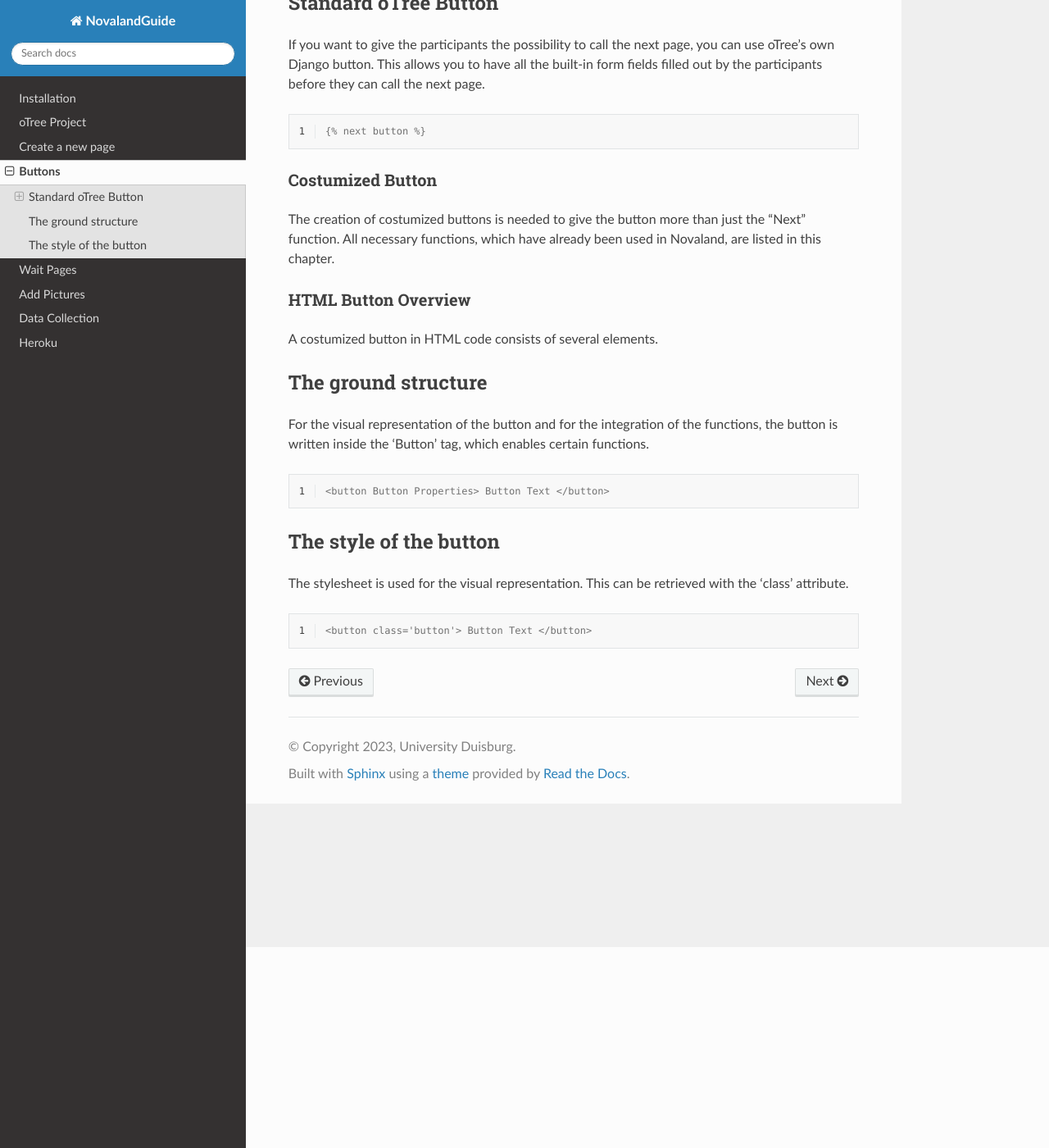
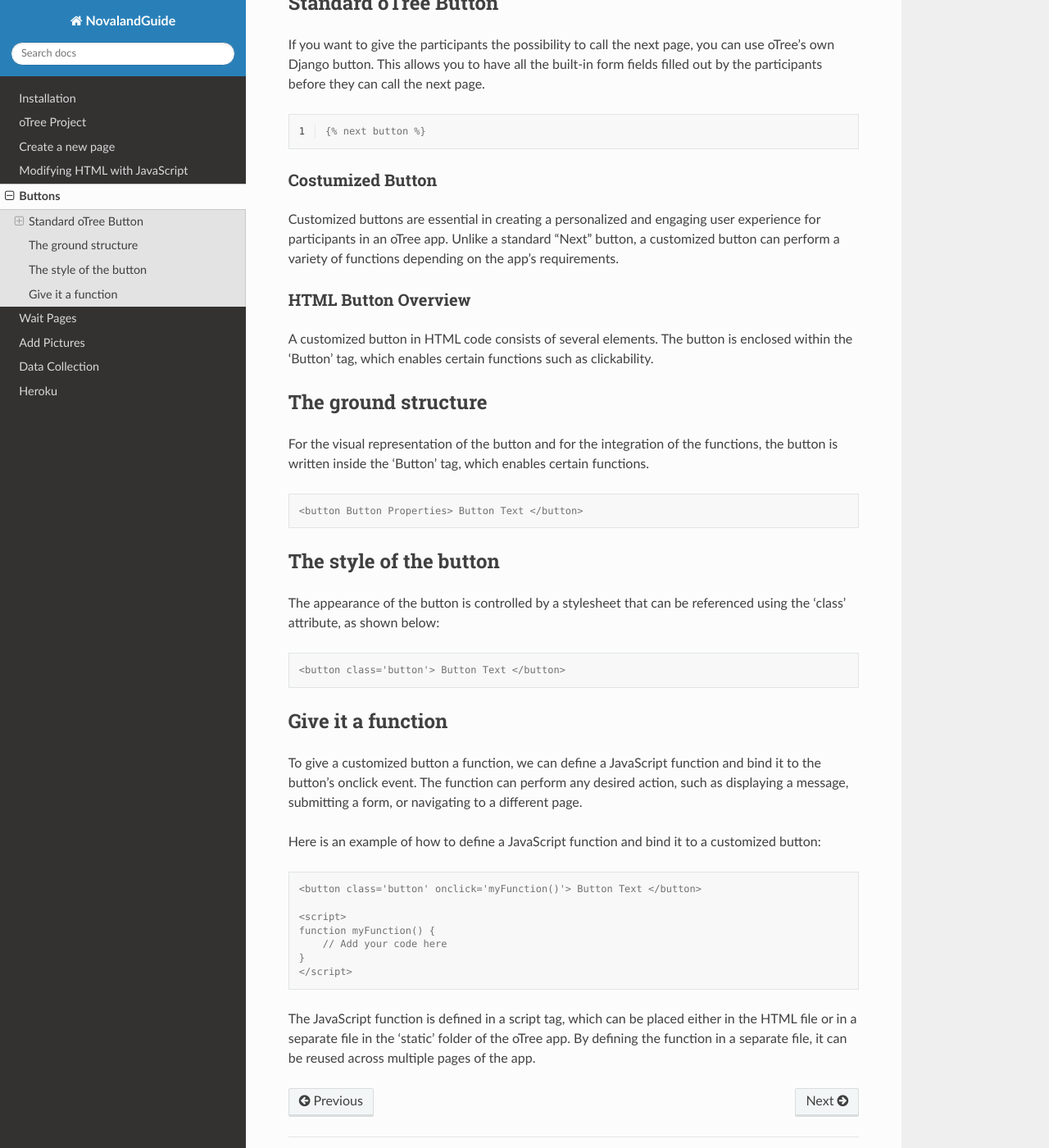
Before and after one commit to EmpPowiUDE/NovalandGuide, a Sphinx documentation site: the page built from docs/source/Buttons.rst, in a window 1280 px wide and 1400 px high, scrolled down 245 px. Shown: the whole window at 82% size. Built offline with Sphinx 7.4.7 and the Read the Docs theme 2.0.0, drawn with Linux system fonts in a browser that asks for light colours.

Commit message:
Add Modifying HTML + Change some pages
- Buttons
- Create a new page
- otree Project
- wait pages

```diff
--- a/docs/source/Buttons.rst
+++ b/docs/source/Buttons.rst
@@ -15,29 +15,45 @@ This allows you to have all the built-in form fields filled out by the participa
 
 Costumized Button
 =====================
-The creation of costumized buttons is needed to give the button more than just the "Next" function.
-All necessary functions, which have already been used in Novaland, are listed in this chapter.
+Customized buttons are essential in creating a personalized and engaging user experience for participants in an oTree app. Unlike a standard "Next" button, a customized button can perform a variety of functions depending on the app's requirements.
 
 HTML Button Overview
 =====================
-A costumized button in HTML code consists of several elements.
+A customized button in HTML code consists of several elements. The button is enclosed within the 'Button' tag, which enables certain functions such as clickability.
 
 The ground structure
 ------------------------
 For the visual representation of the button and for the integration of the functions, the button is written inside the 'Button' tag, which enables certain functions.
 
 .. code-block:: console
-    :linenos:
 
     <button Button Properties> Button Text </button>
 
 
 The style of the button
 --------------------------
-The stylesheet is used for the visual representation.
-This can be retrieved with the 'class' attribute.
+The appearance of the button is controlled by a stylesheet that can be referenced using the 'class' attribute, as shown below:
 
 .. code-block:: console
-    :linenos:
 
     <button class='button'> Button Text </button>
+
+Give it a function
+------------------------
+To give a customized button a function, we can define a JavaScript function and bind it to the button's onclick event.
+The function can perform any desired action, such as displaying a message, submitting a form, or navigating to a different page.
+
+Here is an example of how to define a JavaScript function and bind it to a customized button:
+
+.. code-block:: console
+
+    <button class='button' onclick='myFunction()'> Button Text </button>
+
+    <script>
+    function myFunction() {
+        // Add your code here
+    }
+    </script>
+
+The JavaScript function is defined in a script tag, which can be placed either in the HTML file or in a separate file in the 'static' folder of the oTree app.
+By defining the function in a separate file, it can be reused across multiple pages of the app.
--- a/docs/source/CreateANewPage.rst
+++ b/docs/source/CreateANewPage.rst
@@ -1,7 +1,6 @@
 ======================
 Create a new page
 ======================
-
 
 Creating a HTML file
 =====================
--- a/docs/source/api.rst
+++ /dev/null
@@ -1,2 +0,0 @@
-API
-===
--- a/docs/source/index.rst
+++ b/docs/source/index.rst
@@ -23,6 +23,7 @@ Contents
    installation
    otreeProject
    CreateANewPage
+   ModifyingHTML
    Buttons
    WaitPages
    AddPictures
```
Also changed, not shown: docs/source/ModifyingHTML.rst (added, +43 -0 lines), docs/source/WaitPages.rst (+6 -6 lines), docs/source/otreeProject.rst (+7 -2 lines).
